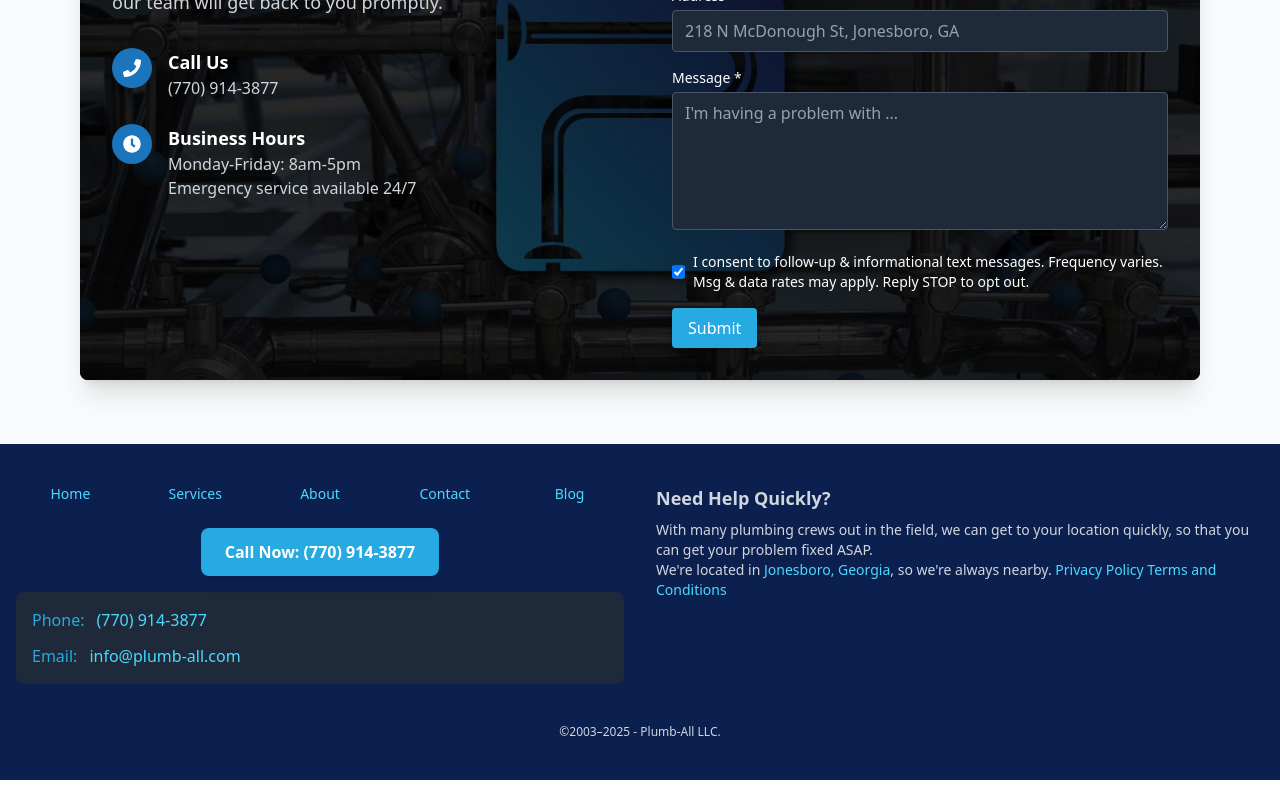
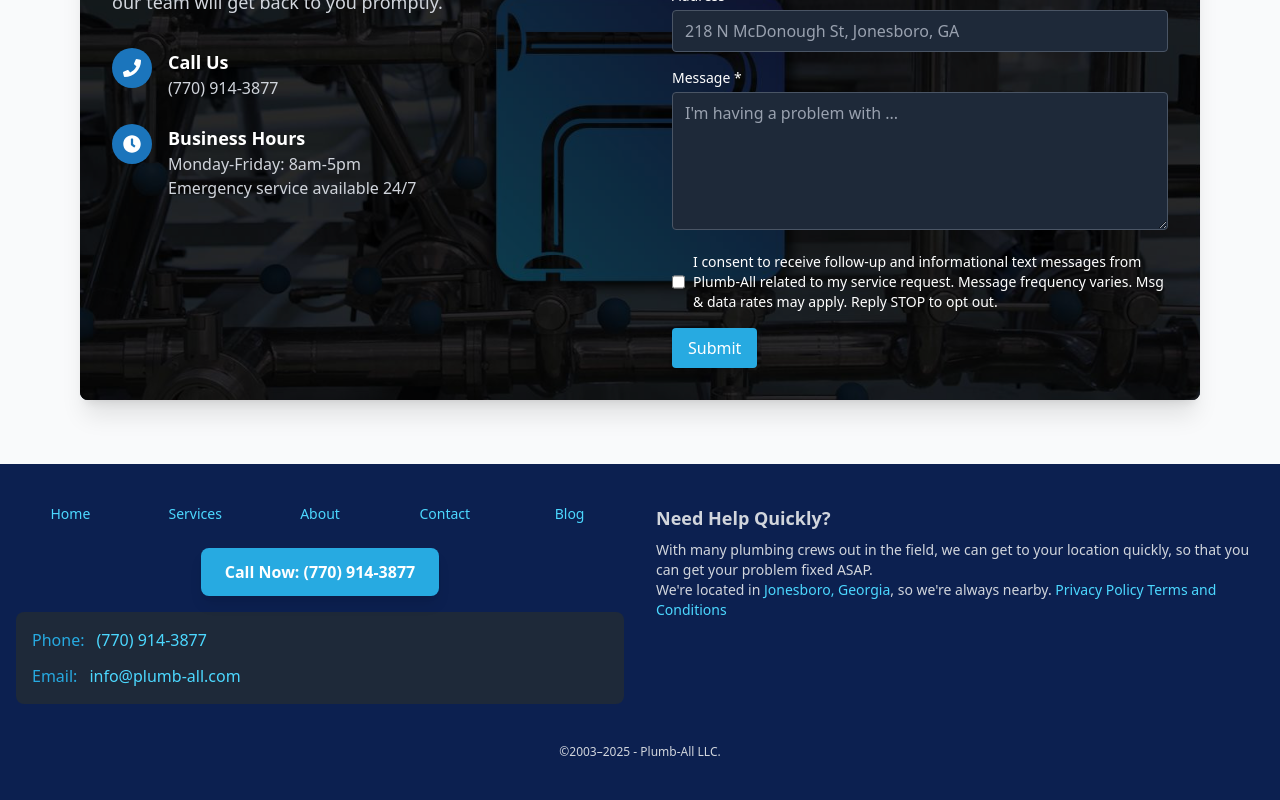
Before and after one commit to DeathCamel58/plumb-all-nextjs, a Next.js app: page / in a window 1280 px wide. Shown: the part 3893-4693 px from the top of the page. Built offline with nearby package versions, Linux system fonts and the light colour scheme.

Commit message:
Contact Form: Required checkbox, default unchecked

```diff
--- a/src/components/ContactForm.tsx
+++ b/src/components/ContactForm.tsx
@@ -185,7 +185,7 @@ const initialState: FormData = {
   address: "",
   website: "",
   message: "",
-  sms: true,
+  sms: false,
 };
 
 interface ContactFormProps {
@@ -355,11 +355,12 @@ export default function ContactForm({ onDarkBackground = true }: ContactFormProp
           onChange={handleChange}
           className="h-4 w-4 text-blue-600 border-gray-300 rounded"
           value={formData.sms}
-          label="I consent to follow-up & informational text messages. Frequency varies. Msg & data rates may apply. Reply STOP to opt out."
+          label="I consent to receive follow-up and informational text messages from Plumb-All related to my service request. Message frequency varies. Msg & data rates may apply. Reply STOP to opt out."
           labelClassName="text-sm"
           labelAfter
           onDarkBackground={onDarkBackground}
           autocomplete="off"
+          required
         />
       </FormGroup>
 
```
